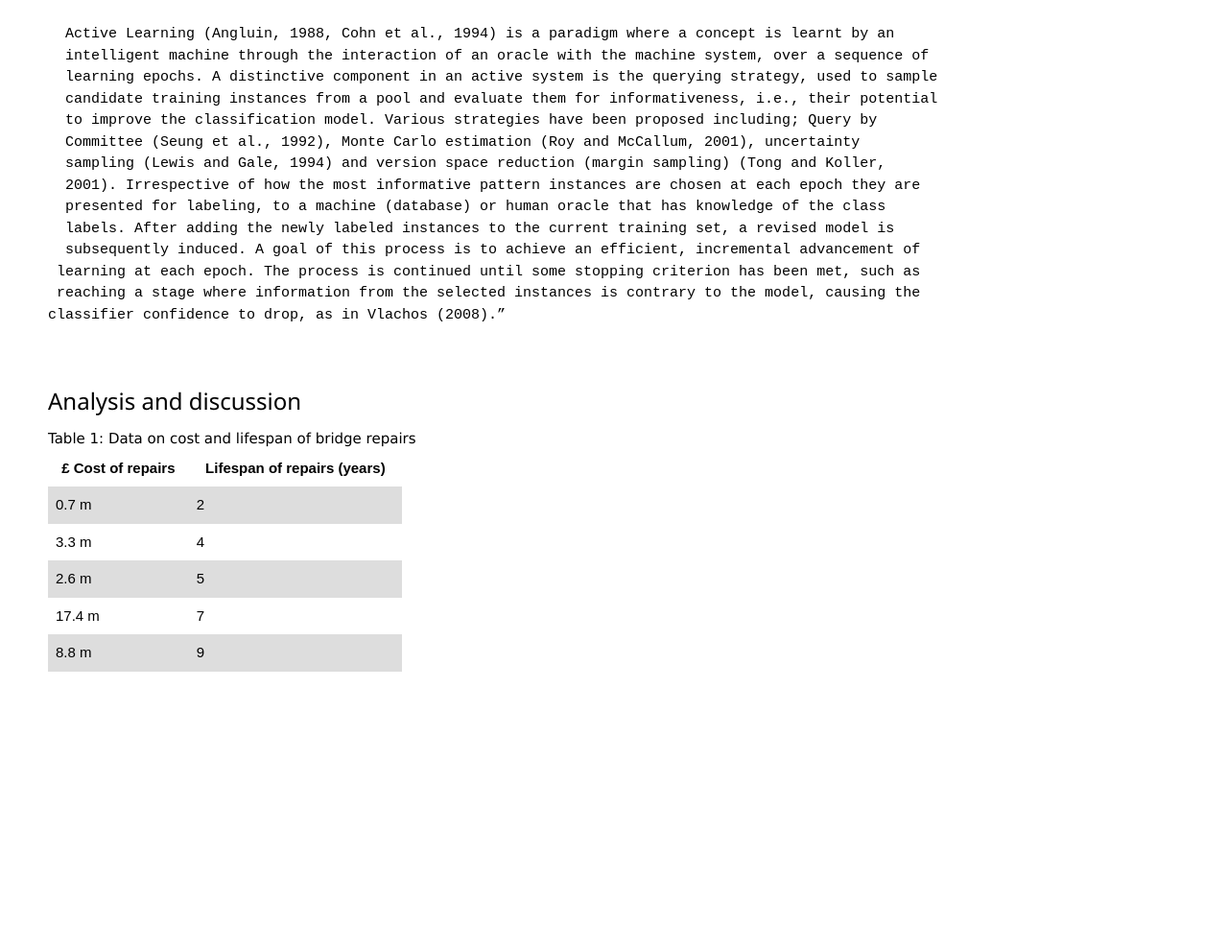
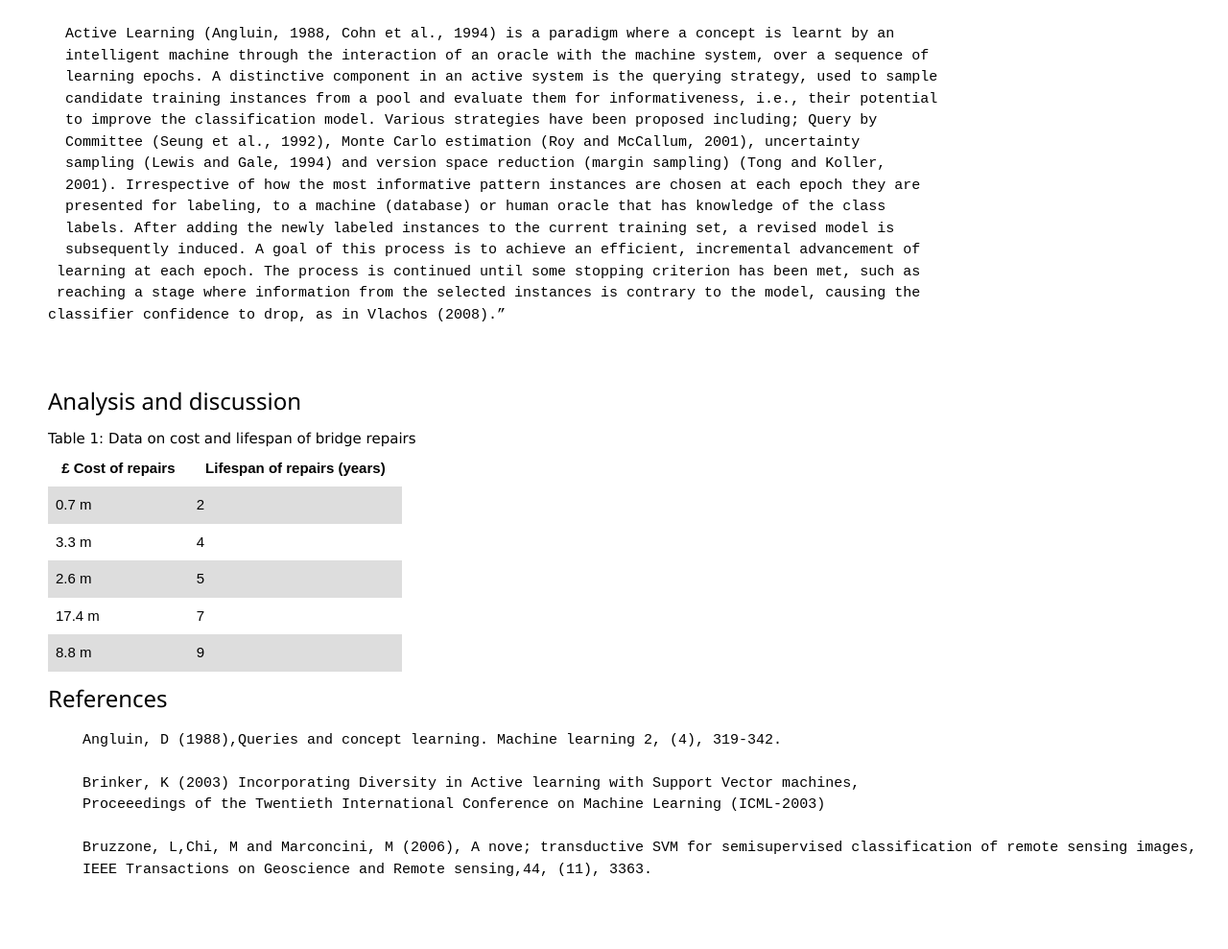
Before and after one commit to FEPS6821911/FY6821911, a plain HTML site: page index.html in a window 1280 px wide. Shown: the part 1047-2036 px from the top of the page at 96% size. Before the commit the page ends 1747 px from the top, so only its background shows below. Drawn offline with nearby package versions, Linux system fonts and the light colour scheme.

Commit message:
Update index.html

```diff
--- a/index.html
+++ b/index.html
@@ -144,4 +144,22 @@ classifier confidence to drop, as in Vlachos (2008).”
      </table>
 
 
+
+<h3 id="References">References</h3>
+
+<p>
+  <pre>
+    Angluin, D (1988),Queries and concept learning. Machine learning 2, (4), 319-342.
+
+    Brinker, K (2003) Incorporating Diversity in Active learning with Support Vector machines,
+    Proceeedings of the Twentieth International Conference on Machine Learning (ICML-2003)
+
+    Bruzzone, L,Chi, M and Marconcini, M (2006), A nove; transductive SVM for semisupervised classification of remote sensing images,
+    IEEE Transactions on Geoscience and Remote sensing,44, (11), 3363.
+
+
+  </pre>
+</p>
+
+
 </html>
```
